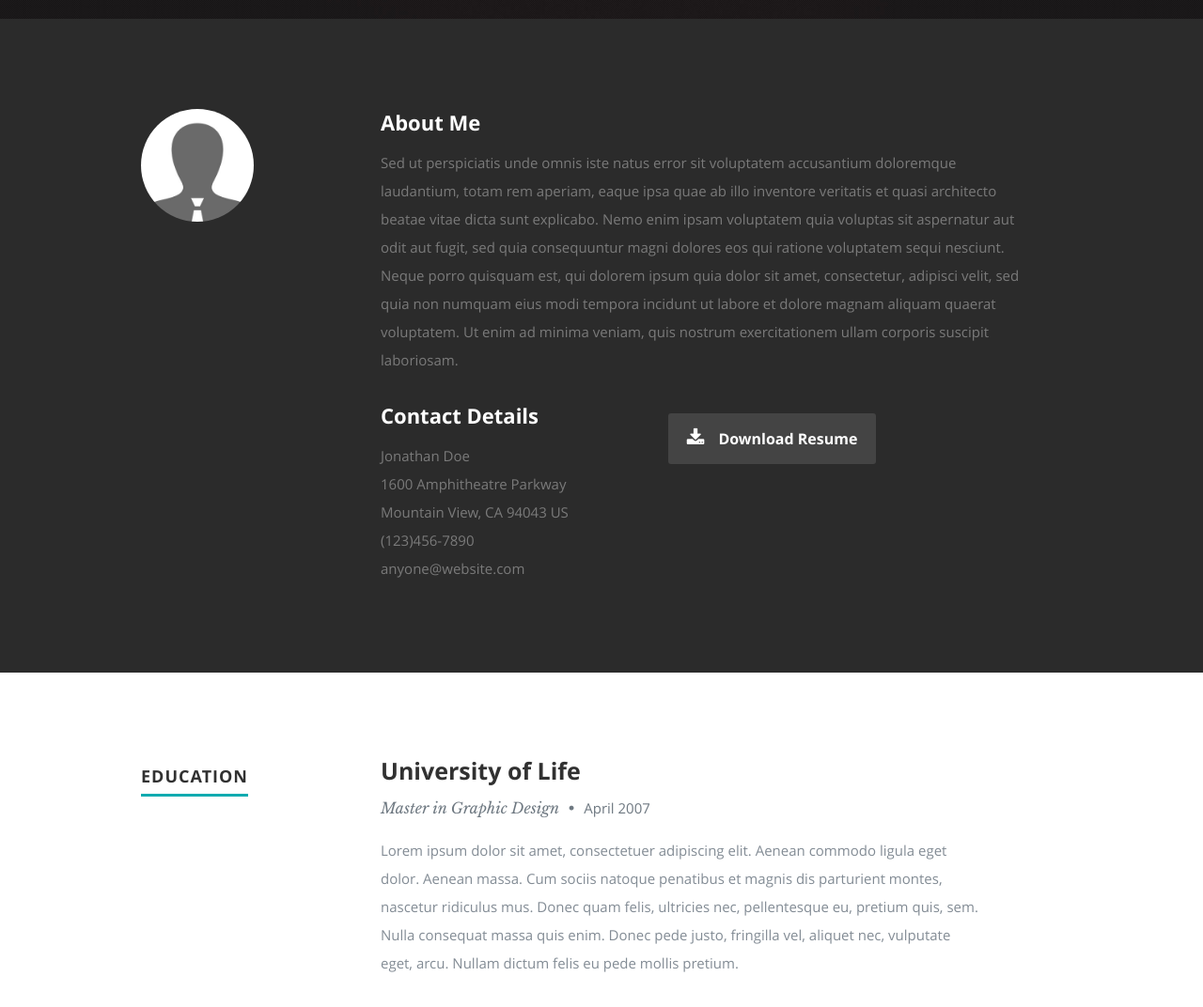
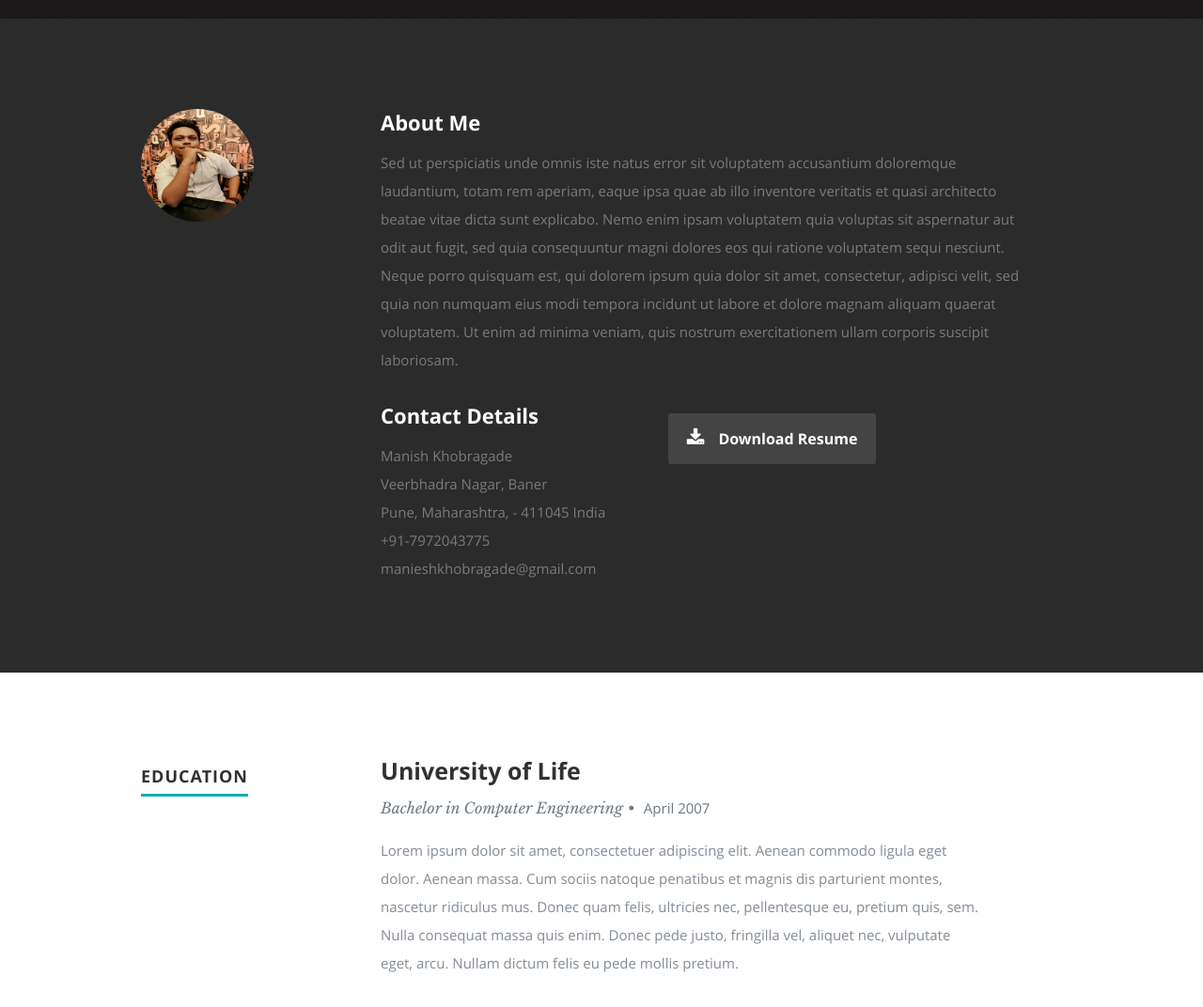
Before and after one commit to manieshkhobragade/manieshkhobragade.github.io, a plain HTML site: page index.html in a window 1280 px wide. Shown: the part 780-1852 px from the top of the page at 94% size. Drawn offline with nearby package versions, Linux system fonts and the light colour scheme.

Commit message:
7th commit

```diff
--- a/index.html
+++ b/index.html
@@ -88,7 +88,7 @@
 
          <div class="three columns">
 
-            <img class="profile-pic"  src="images/profilepic.jpg" alt="" />
+            <img class="profile-pic"  src="images/profilepic1.png" alt="" />
 
          </div>
 
@@ -110,19 +110,20 @@
 
                   <h2>Contact Details</h2>
                   <p class="address">
-						   <span>Jonathan Doe</span><br>
-						   <span>1600 Amphitheatre Parkway<br>
-						         Mountain View, CA 94043 US
+						   <span>Manish Khobragade</span><br>
+						   <span>Veerbhadra Nagar, Baner<br>
+						         Pune, Maharashtra, - 411045
+								 India
                      </span><br>
-						   <span>(123)456-7890</span><br>
-                     <span>anyone@website.com</span>
+						   <span>+91-7972043775</span><br>
+                     <span>manieshkhobragade@gmail.com</span>
 					   </p>
 
                </div>
 
                <div class="columns download">
                   <p>
-                     <a href="https://github.com/manieshkhobragade/manieshkhobragade.github.io/blob/master/data/Manish_Khobragade.docx" class="button"><i class="fa fa-download"></i>Download Resume</a>
+                     <a href="https://github.com/manieshkhobragade/manieshkhobragade.github.io/raw/master/data/Manish_Khobragade.docx" class="button"><i class="fa fa-download"></i>Download Resume</a>
                   </p>
                </div>
 
@@ -154,7 +155,7 @@
                <div class="twelve columns">
 
                   <h3>University of Life</h3>
-                  <p class="info">Master in Graphic Design <span>&bull;</span> <em class="date">April 2007</em></p>
+                  <p class="info">Bachelor in Computer Engineering<span>&bull;</span> <em class="date">April 2007</em></p>
 
                   <p>
                   Lorem ipsum dolor sit amet, consectetuer adipiscing elit. Aenean commodo ligula eget dolor. Aenean massa.
```
Also changed, not shown: images/profilepic1.jpg (renamed from images/profilepic.jpg), images/profilepic1.png (added), 1 other file.
